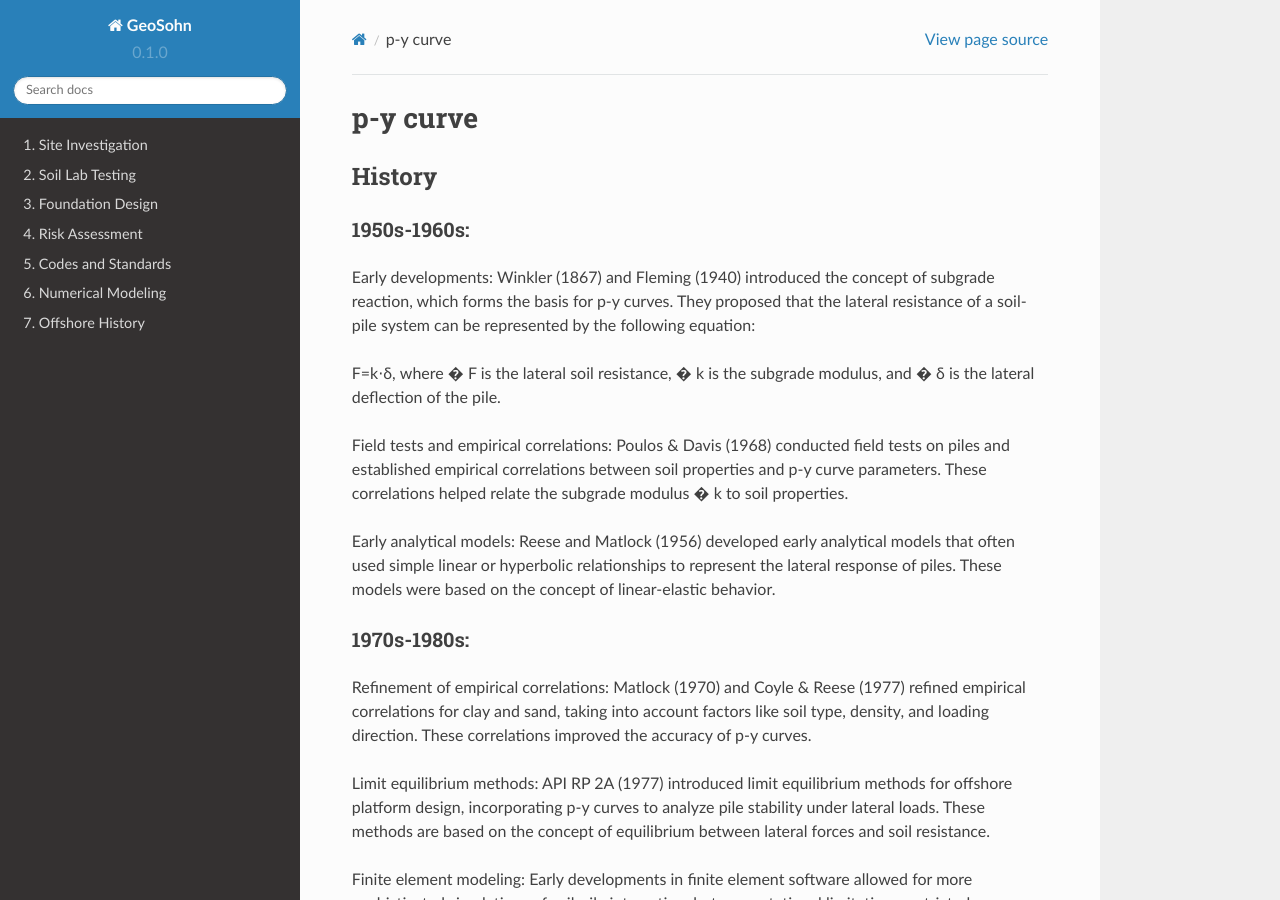
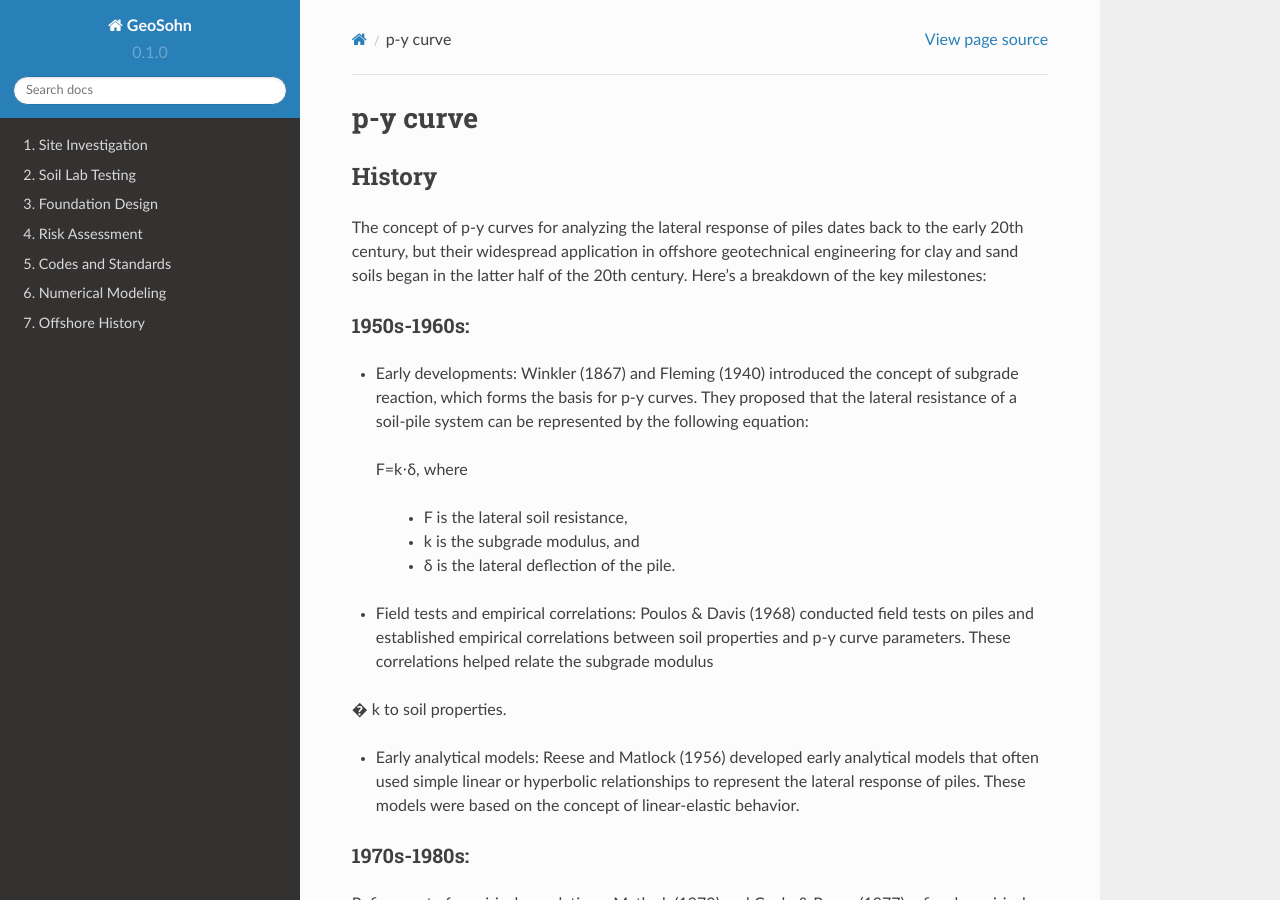
Before and after one commit to jrson11/GeoSohn, a Sphinx documentation site: the page built from docs/source/3_1-py_curve.rst, in a window 1280 px wide and 900 px high. Built offline with Sphinx 7.4.7 and the Read the Docs theme 2.0.0, drawn with Linux system fonts in a browser that asks for light colours.

Commit message:
Update 3_1-py_curve.rst

```diff
--- a/docs/source/3_1-py_curve.rst
+++ b/docs/source/3_1-py_curve.rst
@@ -4,26 +4,24 @@ p-y curve
 History
 --------
 
+The concept of p-y curves for analyzing the lateral response of piles dates back to the early 20th century, but their widespread application in offshore geotechnical engineering for clay and sand soils began in the latter half of the 20th century. Here's a breakdown of the key milestones:
 
 1950s-1960s:
 .............
 
-Early developments: Winkler (1867) and Fleming (1940) introduced the concept of subgrade reaction, which forms the basis for p-y curves. They proposed that the lateral resistance of a soil-pile system can be represented by the following equation:
+- Early developments: Winkler (1867) and Fleming (1940) introduced the concept of subgrade reaction, which forms the basis for p-y curves. They proposed that the lateral resistance of a soil-pile system can be represented by the following equation:
 
-F=k⋅δ,
-where
-�
-F is the lateral soil resistance,
-�
-k is the subgrade modulus, and
-�
-δ is the lateral deflection of the pile.
+ F=k⋅δ,
+ where
+  - F is the lateral soil resistance,
+  - k is the subgrade modulus, and
+  - δ is the lateral deflection of the pile.
 
-Field tests and empirical correlations: Poulos & Davis (1968) conducted field tests on piles and established empirical correlations between soil properties and p-y curve parameters. These correlations helped relate the subgrade modulus
+- Field tests and empirical correlations: Poulos & Davis (1968) conducted field tests on piles and established empirical correlations between soil properties and p-y curve parameters. These correlations helped relate the subgrade modulus
 �
 k to soil properties.
 
-Early analytical models: Reese and Matlock (1956) developed early analytical models that often used simple linear or hyperbolic relationships to represent the lateral response of piles. These models were based on the concept of linear-elastic behavior.
+- Early analytical models: Reese and Matlock (1956) developed early analytical models that often used simple linear or hyperbolic relationships to represent the lateral response of piles. These models were based on the concept of linear-elastic behavior.
 
 1970s-1980s:
 ............
```
